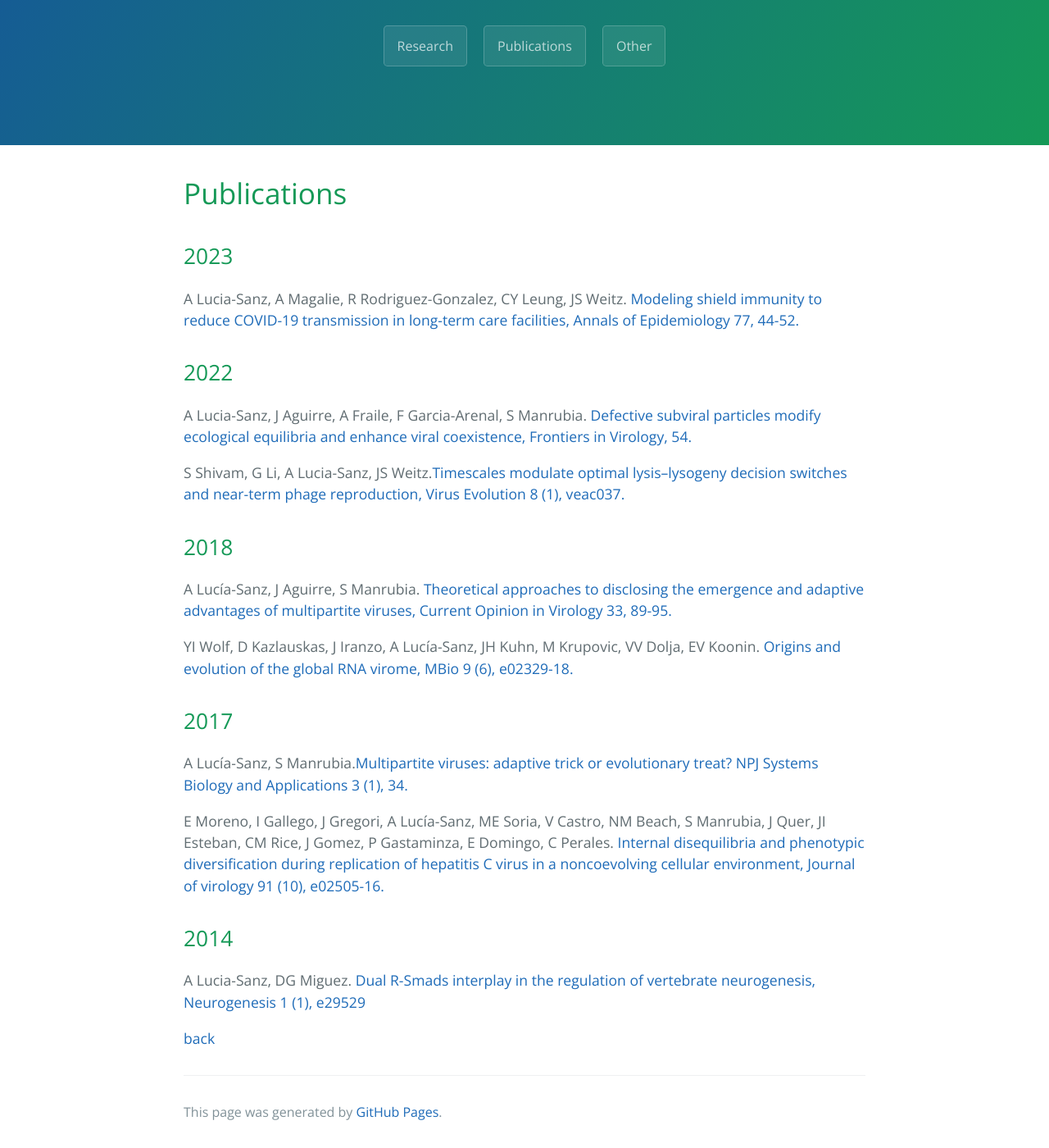
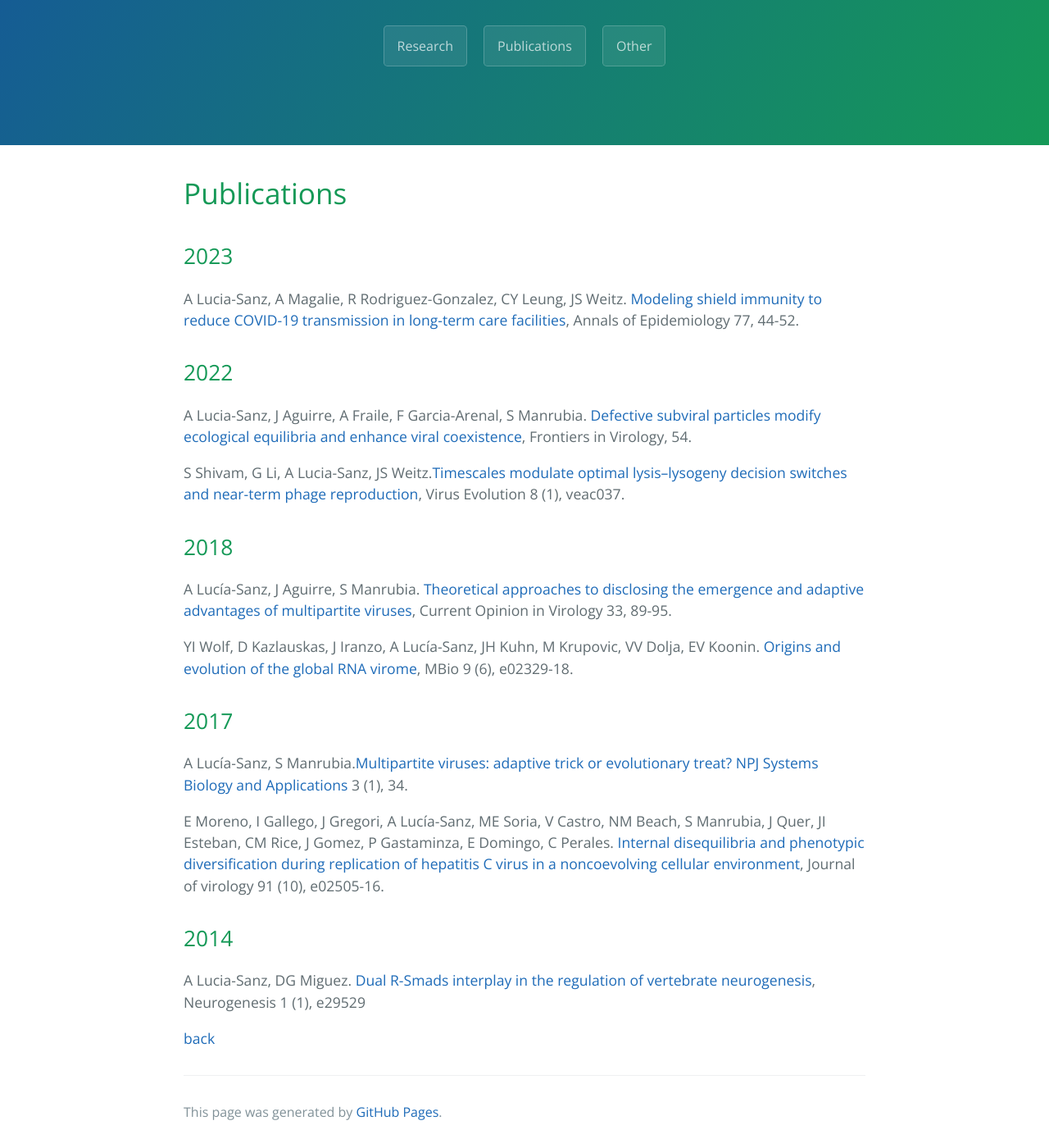
Before and after one commit to aluciasanz/aluciasanz.github.io, a Jekyll site: the page built from publications.md, in a window 1280 px wide and 1400 px high, scrolled down 206 px. Shown: the whole window at 82% size. Built offline with Jekyll 4.4.1, drawn with Linux system fonts in a browser that asks for light colours.

```diff
--- a/publications.md
+++ b/publications.md
@@ -8,30 +8,30 @@ description: Personal website
 
 ## 2023
 
-A Lucia-Sanz, A Magalie, R Rodriguez-Gonzalez, CY Leung, JS Weitz. <a href="https://www.sciencedirect.com/science/article/pii/S104727972200268X">Modeling shield immunity to reduce COVID-19 transmission in long-term care facilities, Annals of Epidemiology 77, 44-52.</a>
+A Lucia-Sanz, A Magalie, R Rodriguez-Gonzalez, CY Leung, JS Weitz. <a href="https://www.sciencedirect.com/science/article/pii/S104727972200268X">Modeling shield immunity to reduce COVID-19 transmission in long-term care facilities</a>, Annals of Epidemiology 77, 44-52.
 
 ## 2022
 
-A Lucia-Sanz, J Aguirre, A Fraile, F Garcia-Arenal, S Manrubia. <a href="https://www.frontiersin.org/articles/10.3389/fviro.2022.929851/full?&utm_source=Email_to_authors_&utm_medium=Email&utm_content=T1_11.5e1_author&utm_campaign=Email_publication&field=&journalName=Frontiers_in_Virology&id=929851">Defective subviral particles modify ecological equilibria and enhance viral coexistence,
-Frontiers in Virology, 54.</a>
+A Lucia-Sanz, J Aguirre, A Fraile, F Garcia-Arenal, S Manrubia. <a href="https://www.frontiersin.org/articles/10.3389/fviro.2022.929851/full?&utm_source=Email_to_authors_&utm_medium=Email&utm_content=T1_11.5e1_author&utm_campaign=Email_publication&field=&journalName=Frontiers_in_Virology&id=929851">Defective subviral particles modify ecological equilibria and enhance viral coexistence</a>,
+Frontiers in Virology, 54.
 
-S Shivam, G Li, A Lucia-Sanz, JS Weitz.<a href="https://academic.oup.com/ve/article/8/1/veac037/6577223">Timescales modulate optimal lysis–lysogeny decision switches and near-term phage reproduction,
-Virus Evolution 8 (1), veac037.</a>
+S Shivam, G Li, A Lucia-Sanz, JS Weitz.<a href="https://academic.oup.com/ve/article/8/1/veac037/6577223">Timescales modulate optimal lysis–lysogeny decision switches and near-term phage reproduction</a>,
+Virus Evolution 8 (1), veac037.
 
 ## 2018
 
-A Lucía-Sanz, J Aguirre, S Manrubia. <a href="https://www.sciencedirect.com/science/article/pii/S1879625718300385">Theoretical approaches to disclosing the emergence and adaptive advantages of multipartite viruses, Current Opinion in Virology 33, 89-95.</a>
+A Lucía-Sanz, J Aguirre, S Manrubia. <a href="https://www.sciencedirect.com/science/article/pii/S1879625718300385">Theoretical approaches to disclosing the emergence and adaptive advantages of multipartite viruses</a>, Current Opinion in Virology 33, 89-95.
 
-YI Wolf, D Kazlauskas, J Iranzo, A Lucía-Sanz, JH Kuhn, M Krupovic, VV Dolja, EV Koonin. <a href="https://journals.asm.org/doi/full/10.1128/mBio.02329-18">Origins and evolution of the global RNA virome, MBio 9 (6), e02329-18.</a>
+YI Wolf, D Kazlauskas, J Iranzo, A Lucía-Sanz, JH Kuhn, M Krupovic, VV Dolja, EV Koonin. <a href="https://journals.asm.org/doi/full/10.1128/mBio.02329-18">Origins and evolution of the global RNA virome</a>, MBio 9 (6), e02329-18.
 
 ## 2017
 
-A Lucía-Sanz, S Manrubia.<a href="https://www.nature.com/articles/s41540-017-0035-y">Multipartite viruses: adaptive trick or evolutionary treat? NPJ Systems Biology and Applications 3 (1), 34.</a>
+A Lucía-Sanz, S Manrubia.<a href="https://www.nature.com/articles/s41540-017-0035-y">Multipartite viruses: adaptive trick or evolutionary treat? NPJ Systems Biology and Applications</a> 3 (1), 34.
 
-E Moreno, I Gallego, J Gregori, A Lucía-Sanz, ME Soria, V Castro, NM Beach, S Manrubia, J Quer, JI Esteban, CM Rice, J Gomez, P Gastaminza, E Domingo, C Perales. <a href="https://journals.asm.org/doi/full/10.1128/JVI.02505-16">Internal disequilibria and phenotypic diversification during replication of hepatitis C virus in a noncoevolving cellular environment, Journal of virology 91 (10), e02505-16.</a>
+E Moreno, I Gallego, J Gregori, A Lucía-Sanz, ME Soria, V Castro, NM Beach, S Manrubia, J Quer, JI Esteban, CM Rice, J Gomez, P Gastaminza, E Domingo, C Perales. <a href="https://journals.asm.org/doi/full/10.1128/JVI.02505-16">Internal disequilibria and phenotypic diversification during replication of hepatitis C virus in a noncoevolving cellular environment</a>, Journal of virology 91 (10), e02505-16.
 
 ## 2014
 
-A Lucia-Sanz, DG Miguez. <a href="https://www.tandfonline.com/doi/full/10.4161/neur.29529">Dual R-Smads interplay in the regulation of vertebrate neurogenesis, Neurogenesis 1 (1), e29529
+A Lucia-Sanz, DG Miguez. <a href="https://www.tandfonline.com/doi/full/10.4161/neur.29529">Dual R-Smads interplay in the regulation of vertebrate neurogenesis</a>, Neurogenesis 1 (1), e29529
 
 [back](./)
```
